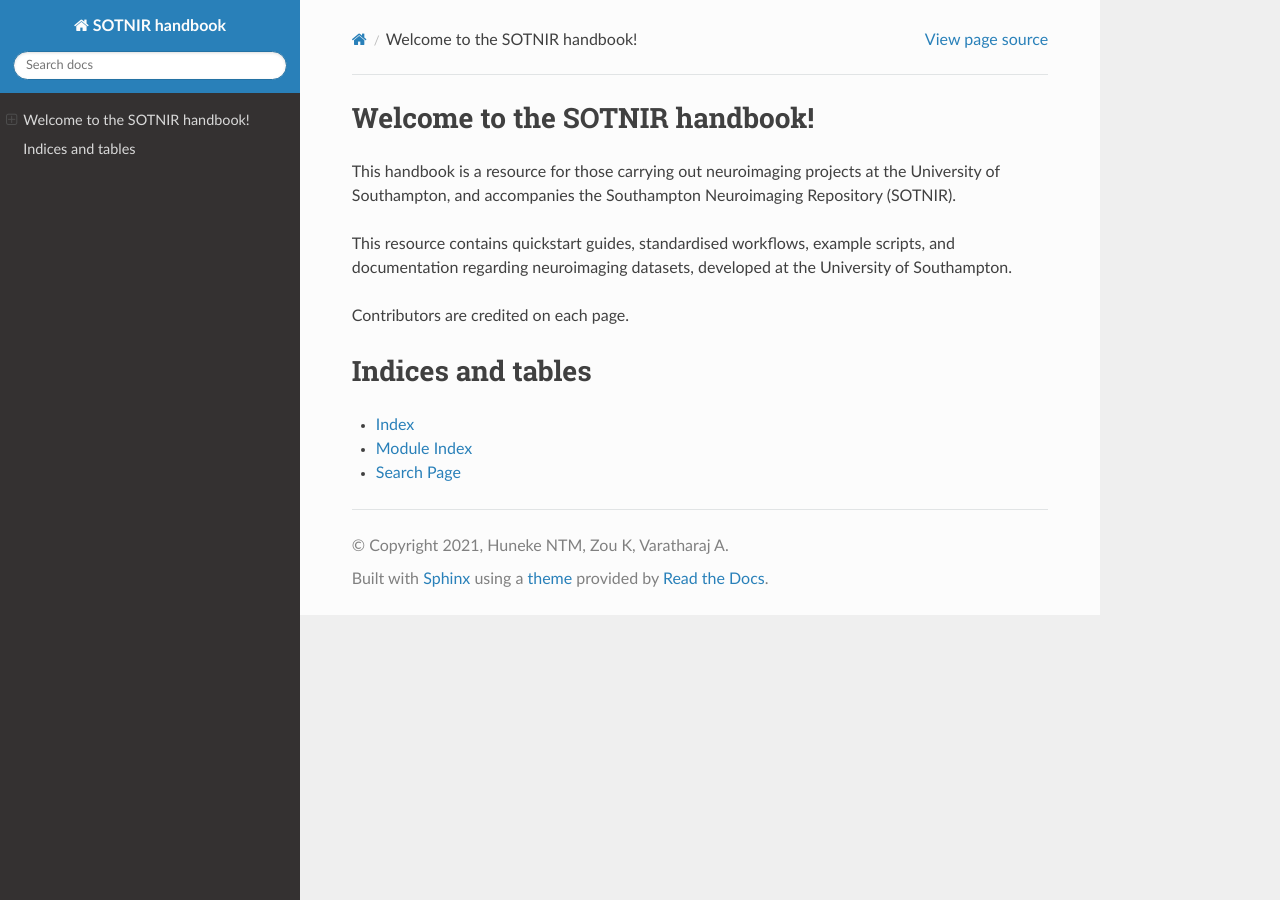
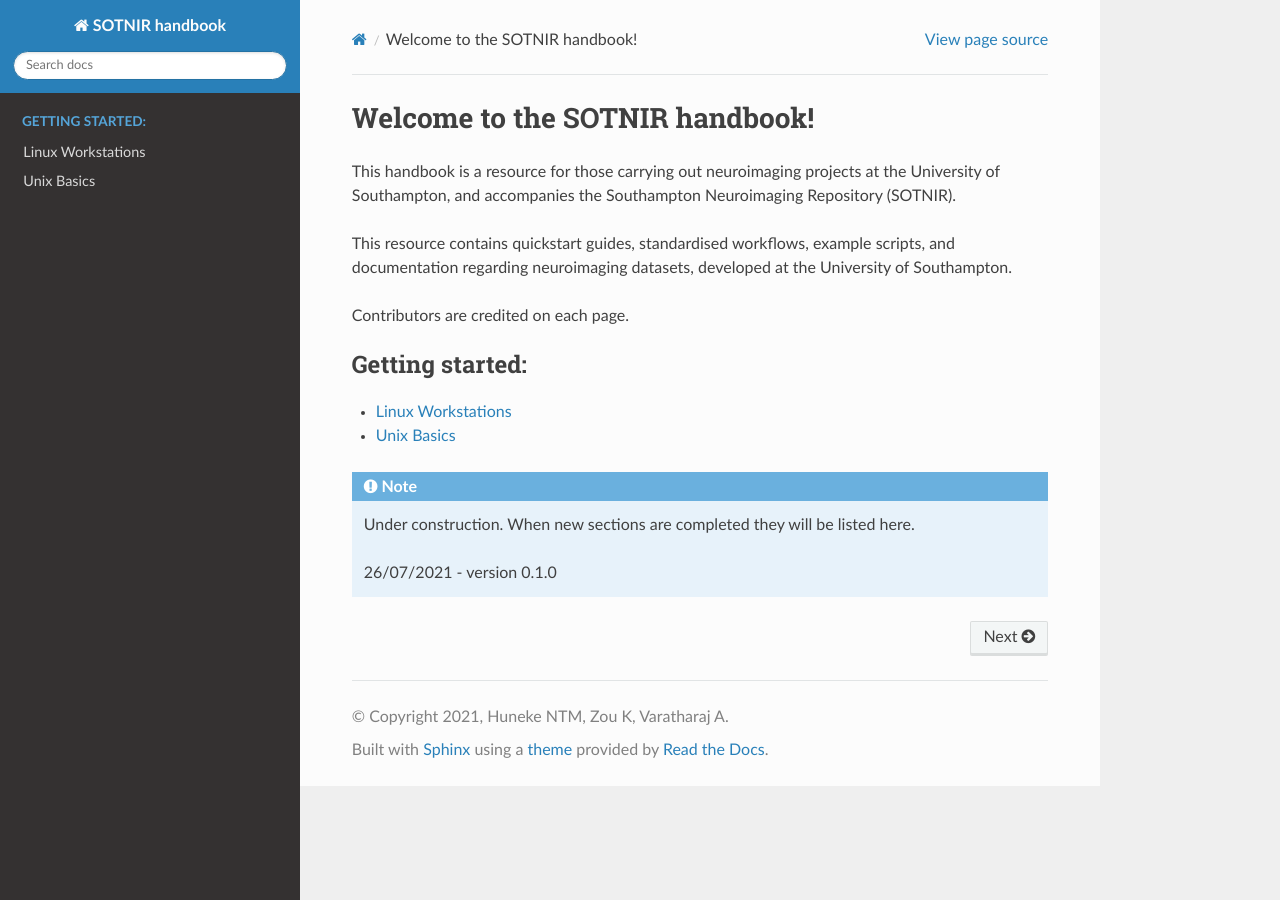
Before and after one commit to nhuneke/sotnir-handbook, a Sphinx documentation site: the page built from docs/index.rst, in a window 1280 px wide. Built offline with Sphinx 7.4.7 and the Read the Docs theme 2.0.0, drawn with Linux system fonts in a browser that asks for light colours.

Commit message:
Update index.rst

```diff
--- a/docs/index.rst
+++ b/docs/index.rst
@@ -16,15 +16,18 @@ Contributors are credited on each page.
    :maxdepth: 1
    :caption: Getting started:
 
+   getting-started/linux-machines.rst
+   getting-started/unix-basics.rst
+
+.. toctree::
+	:maxdepth: 1
+	:caption: BIDS:
+
 .. toctree::
    :maxdepth: 1
    :caption: fMRI Preprocessing with fMRIPrep:
 
+.. note::
+	Under construction. When new sections are completed they will be listed here.
 
-
-Indices and tables
-==================
-
-* :ref:`genindex`
-* :ref:`modindex`
-* :ref:`search`
+	26/07/2021 - version 0.1.0
```
